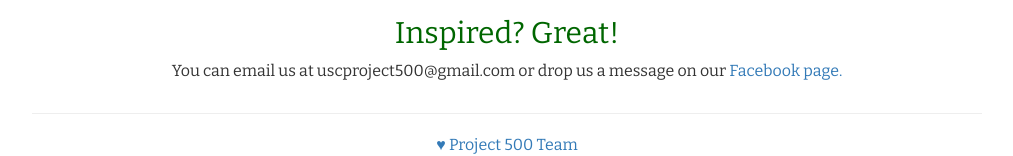
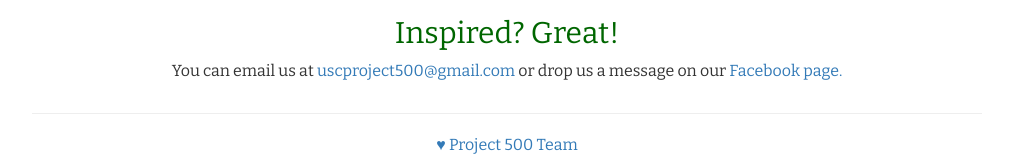
Before and after one commit to not-jay/Project500, a website: page app/index.html in a window 1280 px wide. Shown: the part 1158-1314 px from the top of the page, without its empty margins (133-1146 px from the left). Drawn offline with nearby package versions, Linux system fonts and the light colour scheme; files that its build step writes are made by us from their sources.

Commit message:
Linkyfied email

```diff
--- a/app/index.html
+++ b/app/index.html
@@ -82,7 +82,7 @@
         <p>We are inviting everyone to help in any way they can! It can be financial, or transportation, or even food! Like we said, <em>in any way</em>. You can even share this page and reach out to more people - that's already help! :D</p>
 
         <h2>Inspired? Great!</h2>
-        <p>You can email us at uscproject500@gmail.com or drop us a message on our <a href="https://www.facebook.com/USCProject500">Facebook page.</a>
+        <p>You can email us at <a href="mailto:uscproject500@gmail.com">uscproject500@gmail.com</a> or drop us a message on our <a href="https://www.facebook.com/USCProject500">Facebook page.</a>
         </p>
       </div>
     </div>
```
